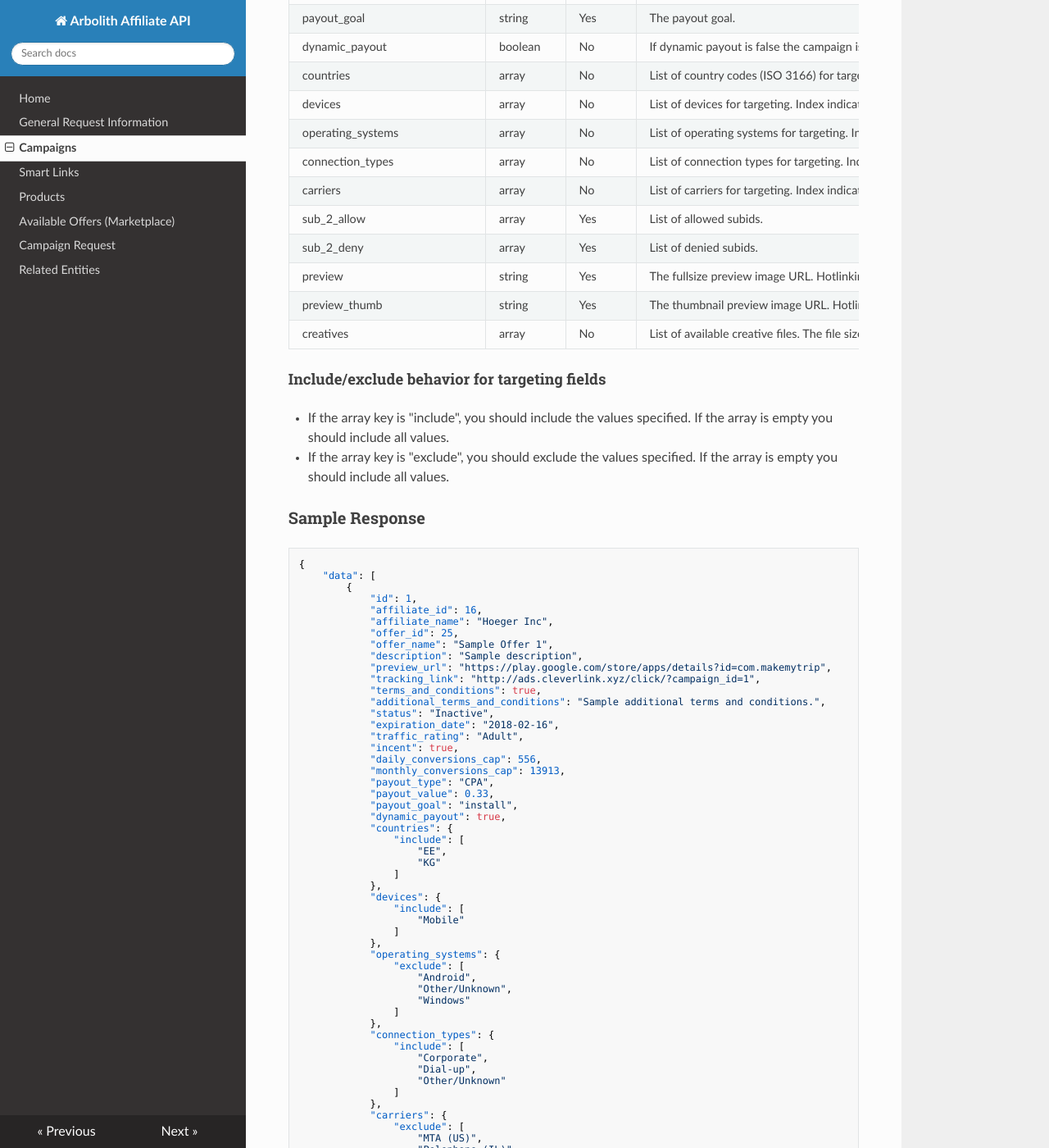
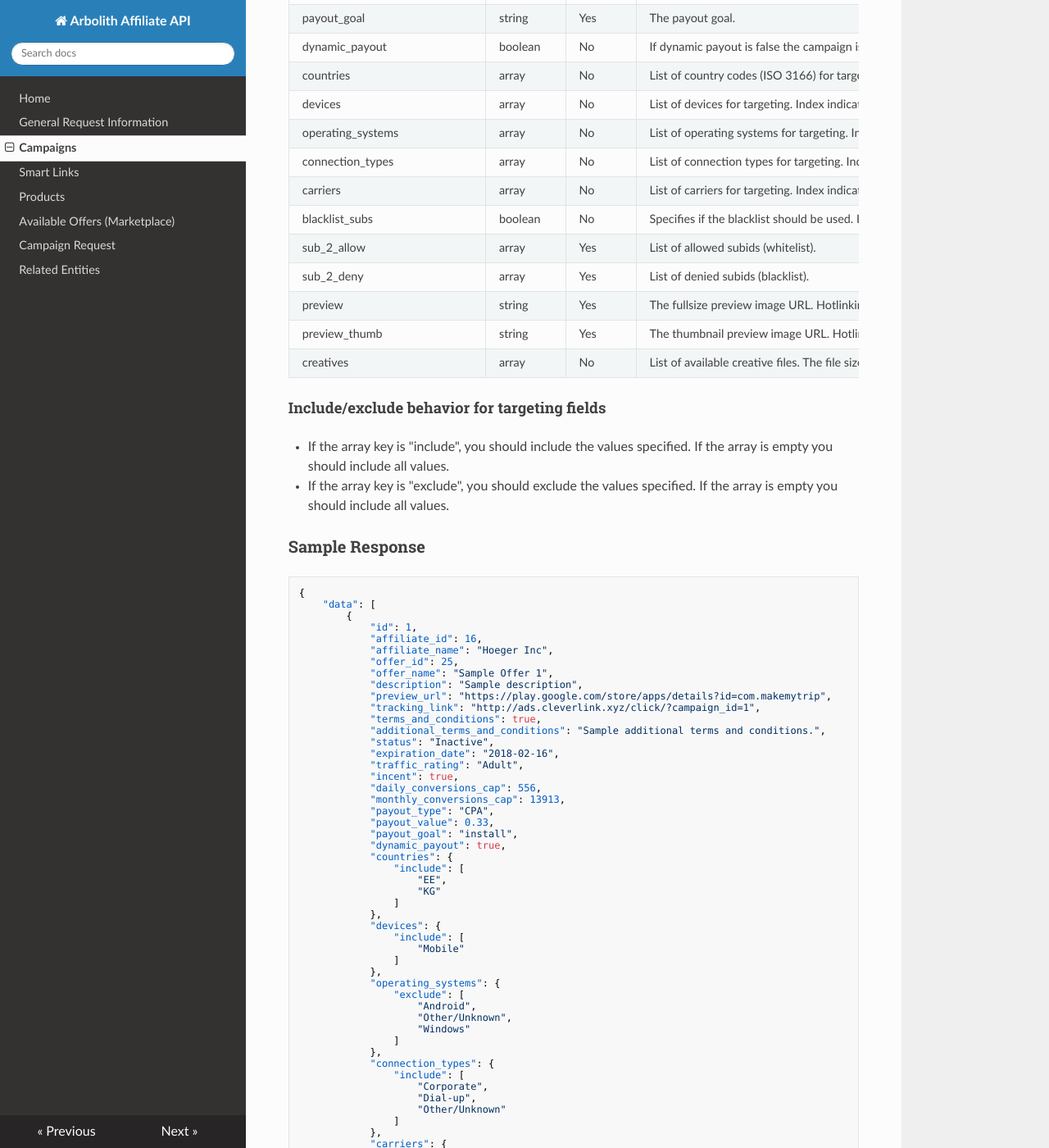
Before and after one commit to automizer-cloud/automizer.cloud-affiliate-api-docs, an MkDocs documentation site: the page built from docs/campaigns.md, in a window 1280 px wide and 1400 px high, scrolled down 1031 px. Shown: the whole window at 82% size. Built offline with MkDocs 1.6.1, drawn with Linux system fonts in a browser that asks for light colours; nearby versions of some CDN libraries; old or Windows-style settings are respelled for this version of MkDocs; some of the changed text lies outside the part shown.

Commit message:
Update docs

```diff
--- a/docs/campaigns.md
+++ b/docs/campaigns.md
@@ -36,8 +36,9 @@ devices                         | array     | No       | List of devices for tar
 operating_systems               | array     | No       | List of operating systems for targeting. Index indicates the operation (include/exclude). Check the Related Entities section for a list of possible values.
 connection_types                | array     | No       | List of connection types for targeting. Index indicates the operation (include/exclude). Check the Related Entities section for a list of possible values.
 carriers                        | array     | No       | List of carriers for targeting. Index indicates the operation (include/exclude). Check the Related Entities section for a list of possible values.
-sub_2_allow                     | array     | Yes      | List of allowed subids.
-sub_2_deny                      | array     | Yes      | List of denied subids.
+blacklist_subs                  | boolean   | No       | Specifies if the blacklist should be used. If false, user should refer to the whitelist.
+sub_2_allow                     | array     | Yes      | List of allowed subids (whitelist).
+sub_2_deny                      | array     | Yes      | List of denied subids (blacklist).
 preview                         | string    | Yes      | The fullsize preview image URL. Hotlinking not allowed.
 preview_thumb                   | string    | Yes      | The thumbnail preview image URL. Hotlinking not allowed.
 creatives                       | array     | No       | List of available creative files. The file sizes are expressed in KB. Extensions enabled: jpg, jpeg, jpe, gif, png, swf, zip, rar, mp4. Hotlinking not allowed.
@@ -104,6 +105,7 @@ creatives                       | array     | No       | List of available creat
                     "Pelephone (IL)"
                 ]
             },
+            "blacklist_subs": true,
             "sub_2_allow": null,
             "sub_2_deny": [
                 "7_IXMxi",
```
